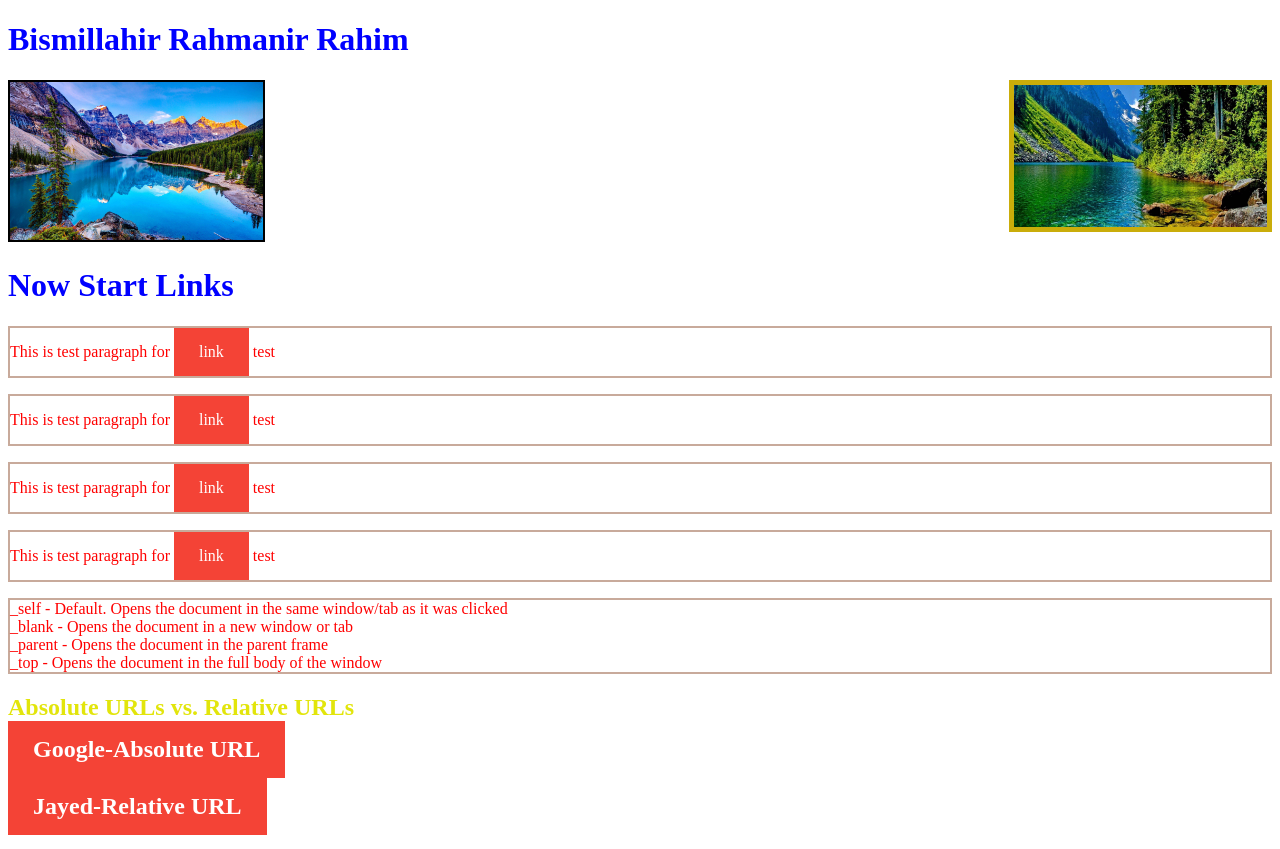
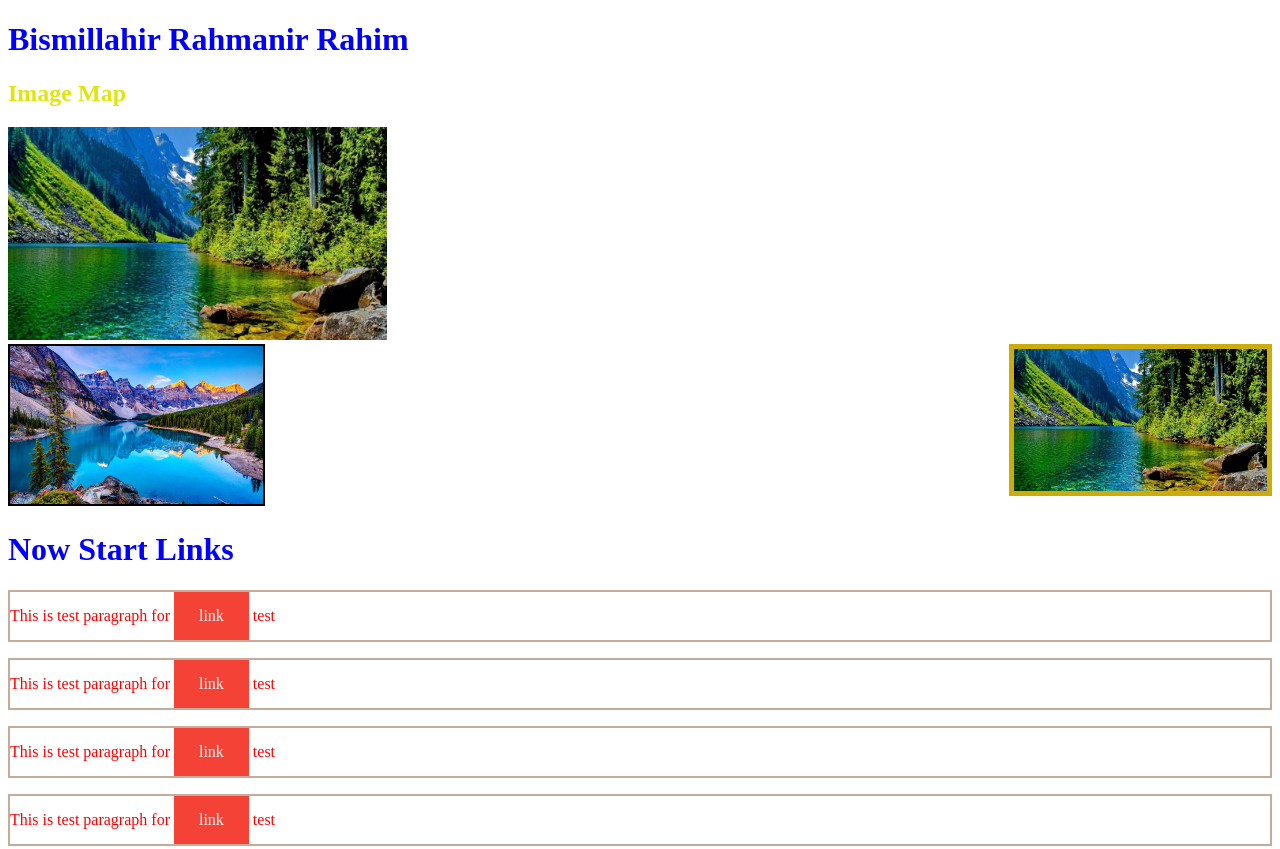
Before and after one commit to rezaull/HTML-CSS, a plain HTML site: page index.html in a window 1280 px wide. Shown: the top 849 px of the page. Drawn offline with Linux system fonts and the light colour scheme.

Commit message:
Update index.html

```diff
--- a/index.html
+++ b/index.html
@@ -13,10 +13,18 @@
     </head>
     <body>
         <h1>Bismillahir Rahmanir Rahim</h1>
-
-        <img src="images/nature-1.jpg" style="width: 20%; border: 2px solid #000;" alt="nature-1">
-        <img src="images/nature-2.jpg" style="float: right; width: 20%; border: 5px solid rgb(202, 173, 10);" alt="nature-2">
-
+        <h2>Image Map</h2>
+        <img src="images/nature-2.jpg" style="width: 30%;" alt="nature-2" usemap="#myimg">
+        <map name="myimg">
+            <area shape="rect" coords="40,50,200,200" href="demopage1.html" alt="demo1">
+            <area shape="circle" coords="300,250,50" href="demopage2.html" alt="demo2">
+        </map>
+<br>
+        <img src="images/nature-1.jpg"
+            style="width: 20%; border: 2px solid #000;" alt="nature-1">
+        <img src="images/nature-2.jpg"
+            style="float: right; width: 20%; border: 5px solid rgb(202, 173, 10);"
+            alt="nature-2">
 
         <h1>Now Start Links</h1>
         <p>This is test paragraph for <a href="#" target="_self">link</a>
```
